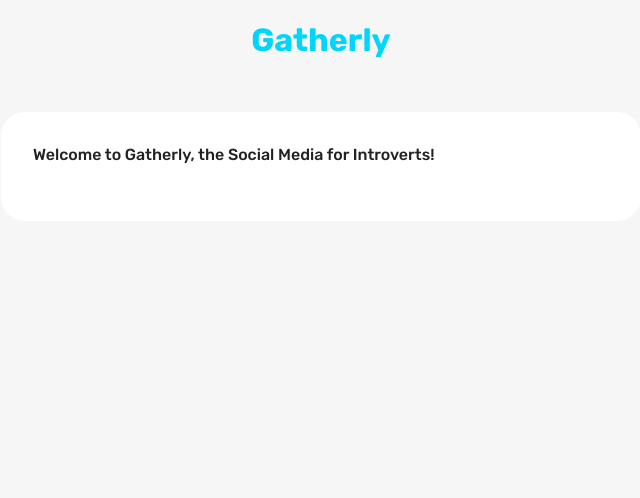
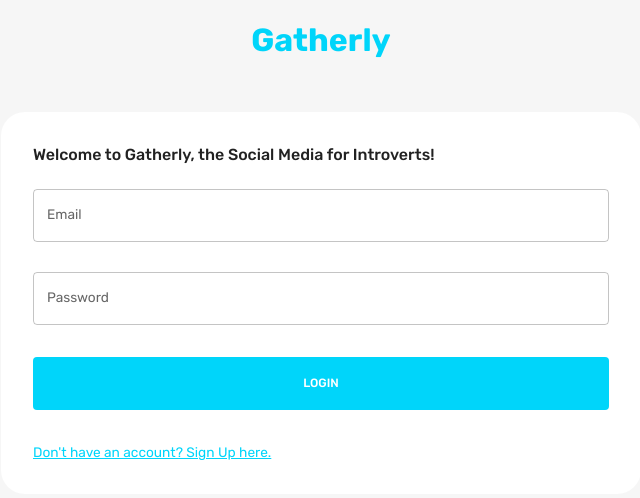
Before and after one commit to lingeorge88/messenger_app, a React (Create React App) app in the folder client/: page / in a window 1280 px wide. Shown: the top 498 px of the page, without its empty margins (319-959 px from the left). Built offline with nearby package versions, Linux system fonts and the light colour scheme.

Commit message:
finished login and signup pages, successfullly added user to database

```diff
--- a/client/src/App.js
+++ b/client/src/App.js
@@ -11,6 +11,7 @@
 function App() {
   const mode = useSelector((state) => state.mode);
   const theme = useMemo(() => createTheme(themeSettings(mode)), [mode]);
+  const isAuth = Boolean(useSelector((state) => state.token));
 
   return (
     <div className="app">
@@ -19,8 +20,8 @@
       <CssBaseline />
      <Routes>
       <Route path="/" element={< LoginPage />}/>
-      <Route path="/home" element={< HomePage />}/>
-      <Route path="/profile/:userId" element={< ProfilePage />}/>
+      <Route path="/home" element={isAuth ? <HomePage /> : <Navigate to="/"/>} />
+      <Route path="/profile/:userId" element={isAuth ? < ProfilePage /> : <Navigate to="/"/>}/>
      </Routes>
      </ThemeProvider>
      </BrowserRouter>
--- a/client/src/scenes/loginPage/Form.jsx
+++ b/client/src/scenes/loginPage/Form.jsx
@@ -53,6 +53,215 @@
     const navigate = useNavigate();
     const isNonMobile = useMediaQuery("(min-width:600px)");
     const isLogin = pageType === "login";
+    const isRegister = pageType === "register";
+
+    const register = async(values, onSubmitProps) => {
+        // allows us to send form information with image
+        const formData = new FormData();
+        for(let value in values){
+            formData.append(value, values[value])
+        }
+        formData.append('picturePath', values.picture.name);
+        const savedUserResponse = await fetch(
+            "http://localhost:3001/auth/register",
+            {
+                method: "POST",
+                body: formData,
+            }
+        );
+        const savedUser = await savedUserResponse.json();
+        onSubmitProps.resetForm();
+        if(savedUser){
+            setPageType("login");
+        }
+    };
+
+    const login = async ( values, onSubmitProps) => {
+        const loggedInResponse = await fetch(
+            "http://localhost:3001/auth/login",
+            {
+                method: "POST",
+                headers: { "Content-Type": "application/json"},
+                body: JSON.stringify(values),
+            }
+        );
+        const loggedIn = await loggedInResponse.json();
+        onSubmitProps.resetForm();
+        if(loggedIn) {
+            dispatch(
+                setLogin({
+                    user: loggedIn.user,
+                    token: loggedIn.token
+                })
+            );
+            navigate("/home")
+        }
+    }
+
+    const handleFormSubmit = async(values, onSubmitProps) =>{
+        if(isLogin) await login(values, onSubmitProps);
+        if(isRegister) await register(values, onSubmitProps);
+    };
+
+    return (
+        <Formik
+            onSubmit = {handleFormSubmit}
+            initialValues={isLogin ? initialValuesLogin : initialValuesRegister}
+            validationSchema={isLogin ? loginSchema : registerSchema}
+        >
+            {({
+                values,
+                errors,
+                touched,
+                handleBlur,
+                handleChange,
+                handleSubmit,
+                setFieldValue,
+                resetForm
+            }) => (
+                <form onSubmit={handleSubmit}>
+                    <Box display="grid"
+                    gap="30px"
+                    gridTemplateColumns="repeat(4, minmax(0, 1fr))"
+                    sx={{
+                        "& > div": { gridColumn: isNonMobile ? undefined : "span4"},
+                        }}
+                        >
+                            {isRegister && (
+                                <>
+                                <TextField
+                                    label="First Name"
+                                    onBlur={handleBlur}
+                                    onChange={handleChange}
+                                    value={values.firstName}
+                                    name="firstName"
+                                    error={Boolean(touched.firstName) && Boolean(errors.firstName)}
+                                    helperText={touched.firstName && errors.firstName}
+                                    sx={{ gridColumn: "span 2"}}
+                                />
+                                <TextField
+                                    label="Last Name"
+                                    onBlur={handleBlur}
+                                    onChange={handleChange}
+                                    value={values.lastName}
+                                    name="lastName"
+                                    error={Boolean(touched.lastName) && Boolean(errors.lastName)}
+                                    helperText={touched.lastName && errors.lastName}
+                                    sx={{ gridColumn: "span 2"}}
+                                />
+                                <TextField
+                                    label="Location"
+                                    onBlur={handleBlur}
+                                    onChange={handleChange}
+                                    value={values.location}
+                                    name="location"
+                                    error={Boolean(touched.location) && Boolean(errors.location)}
+                                    helperText={touched.location && errors.location}
+                                    sx={{ gridColumn: "span 4"}}
+                                />
+                                <TextField
+                                    label="Occupation"
+                                    onBlur={handleBlur}
+                                    onChange={handleChange}
+                                    value={values.occupation}
+                                    name="occupation"
+                                    error={Boolean(touched.occupation) && Boolean(errors.occupation)}
+                                    helperText={touched.occupation && errors.occupation}
+                                    sx={{ gridColumn: "span 4"}}
+                                />
+                                <Box
+                                  gridColumn="span 4"
+                                  border={`1px solid ${palette.neutral.medium}`}
+                                  borderRadius="5px"
+                                  p="1rem"
+                                >
+                                    <Dropzone
+                                      acceptedFile=".jpg,.jpeg,.png"
+                                      multiple={false}
+                                      onDrop={(acceptedFiles)=>
+                                          setFieldValue("picture", acceptedFiles[0])
+                                        }
+                                    >
+                                        {({ getRootProps, getInputProps}) => (
+                                            <Box {...getRootProps()}
+                                            border={`2px dashed ${palette.primary.main}`}
+                                            p="1rem"
+                                            sx={{ "&:hover": { cursor: "pointer"}}}
+                                            >
+                                                <input {...getInputProps()} />
+                                                {!values.picture ? (
+                                                    <p>Add Picture Here</p>
+                                                ): (
+                                                    <FlexBetween>
+                                                        <Typography>{values.picture.name}</Typography>
+                                                        <EditOutlinedIcon />
+                                                    </FlexBetween>
+                                                )}
+                                            </Box>
+                                        )}
+                                    </Dropzone>
+                                </Box>
+                                </>
+                            )}
+                        <TextField
+                            label="Email"
+                            onBlur={handleBlur}
+                            onChange={handleChange}
+                            value={values.email}
+                            name="email"
+                            error={Boolean(touched.email) && Boolean(errors.email)}
+                            helperText={touched.email && errors.email}
+                            sx={{ gridColumn: "span 4"}}
+                        />
+                        <TextField
+                            label="Password"
+                            type="password"
+                            onBlur={handleBlur}
+                            onChange={handleChange}
+                            value={values.password}
+                            name="password"
+                            error={Boolean(touched.password) && Boolean(errors.password)}
+                            helperText={touched.password && errors.password}
+                            sx={{ gridColumn: "span 4"}}
+                        />
+                    </Box>
+
+                    {/* BUTTONS */}
+                    <Box>
+                        <Button
+                          fullWidth
+                          type="submit"
+                          sx={{
+                            m: "2rem 0",
+                            p: "1rem",
+                            backgroundColor: palette.primary.main,
+                            color: palette.background.alt,
+                            "&:hover": { color: palette.primary.main},
+                          }}
+                        >
+                            {isLogin ? "LOGIN" : "REGISTER"}
+                            </Button>
+                            <Typography
+                            onClick = {() => {
+                                setPageType(isLogin ? "register" : "login");
+                                resetForm();
+                            }}
+                            sx={{
+                                textDecoration: "underline",
+                                color: palette.primary.main,
+                                "&hover": {
+                                    cursor: "pointer",
+                                    color: palette.primary.light,
+                                },
+                            }}
+                            >
+                                {isLogin ? "Don't have an account? Sign Up here." : "Already have an account? Login here."}
+                            </Typography>
+                    </Box>
+                </form>
+            )}
+        </Formik>
+    )
 }
 
 export default Form;
--- a/client/src/scenes/loginPage/index.jsx
+++ b/client/src/scenes/loginPage/index.jsx
@@ -27,7 +27,7 @@
             <Typography fontWeight="500" variant="h5" sx={{mb: "1.5rem"}}>
                 Welcome to Gatherly, the Social Media for Introverts!
             </Typography>
-
+            <Form/>
         </Box>
        </Box>
     )
```
Also changed, not shown: 1 other file (tests, documents, lock files or other folders).
